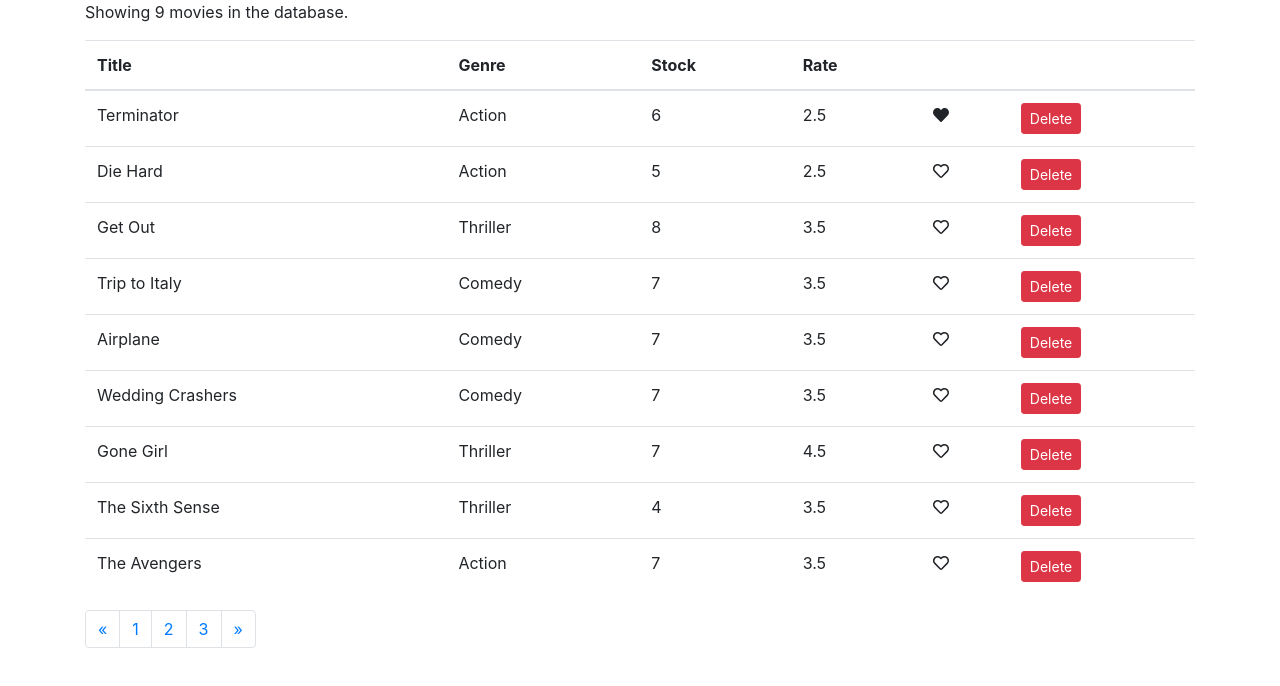
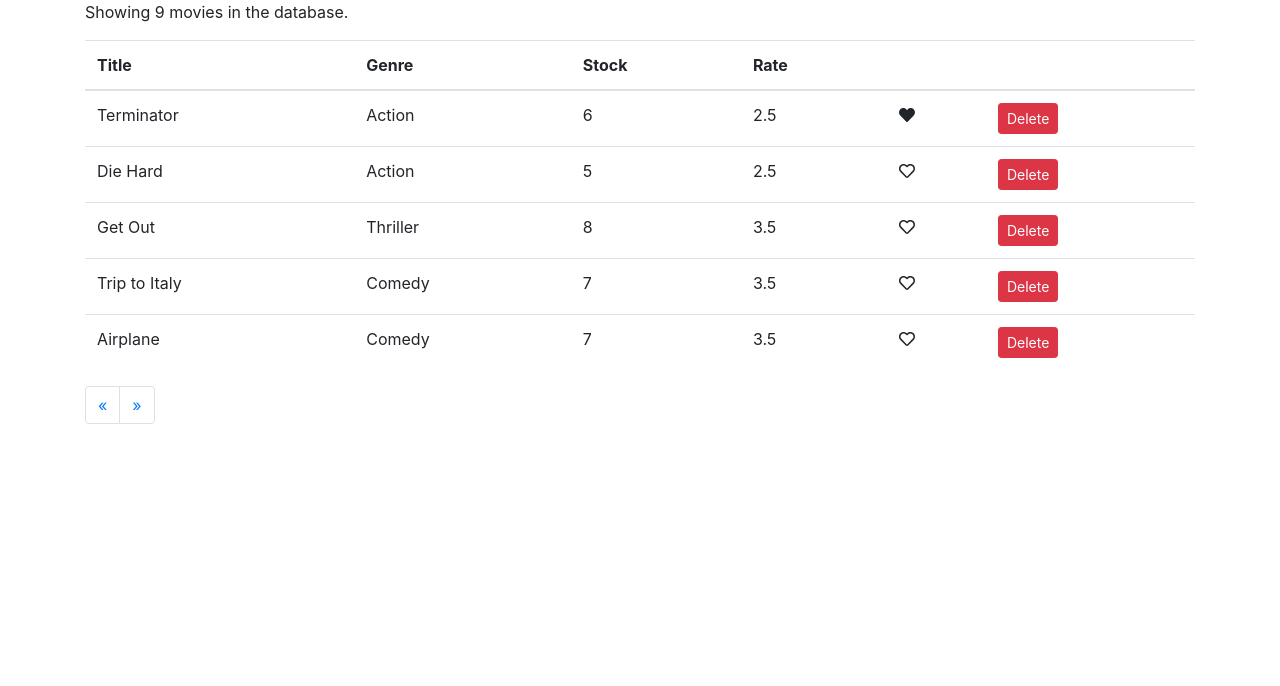
Before and after one commit to albizan/vidlify, a React (Create React App) app: page / in a window 1280 px wide. Shown: the top 686 px of the page. Built offline with nearby package versions, Linux system fonts and the light colour scheme.

Commit message:
Refactor code, usepaginate util to display movie

```diff
--- a/src/components/movies/movies.jsx
+++ b/src/components/movies/movies.jsx
@@ -6,9 +6,14 @@
 import Pagination from '../common/pagination';
 import Like from '../common/like';
 
+// Import utils
+import { paginate } from '../../utils/paginate';
+
 class Movies extends Component {
   state = {
     movies: getMovies(),
+    pageSize: 5,
+    currentPage: 1,
   };
 
   handleDelete = movie => {
@@ -23,10 +28,18 @@
     this.setState({ movies: newMovies });
   };
 
+  handlePageChange = page => {
+    this.setState({ currentPage: page });
+  };
+
   render() {
     const { length } = this.state.movies;
+    const { movies, pageSize, currentPage } = this.state;
 
-    // If length === 0 => There are no mobies to display
+    // Use paginate utility to create an array of items to display
+    const moviestoDisplay = paginate(movies, currentPage, pageSize);
+
+    // If length === 0 => There are no movies to display
     if (length === 0) return <p>There are no mobies to display</p>;
     return (
       <React.Fragment>
@@ -43,7 +56,7 @@
             </tr>
           </thead>
           <tbody>
-            {this.state.movies.map(movie => (
+            {moviestoDisplay.map(movie => (
               <tr key={movie._id}>
                 <td>{movie.title}</td>
                 <td>{movie.genre.name}</td>
@@ -67,7 +80,12 @@
             ))}
           </tbody>
         </table>
-        <Pagination itemsNumber={length} itemsPerPage={3} />
+        <Pagination
+          itemsCount={length}
+          pageSize={pageSize}
+          currentPage={currentPage}
+          onPageChange={this.handlePageChange}
+        />
       </React.Fragment>
     );
   }
```
